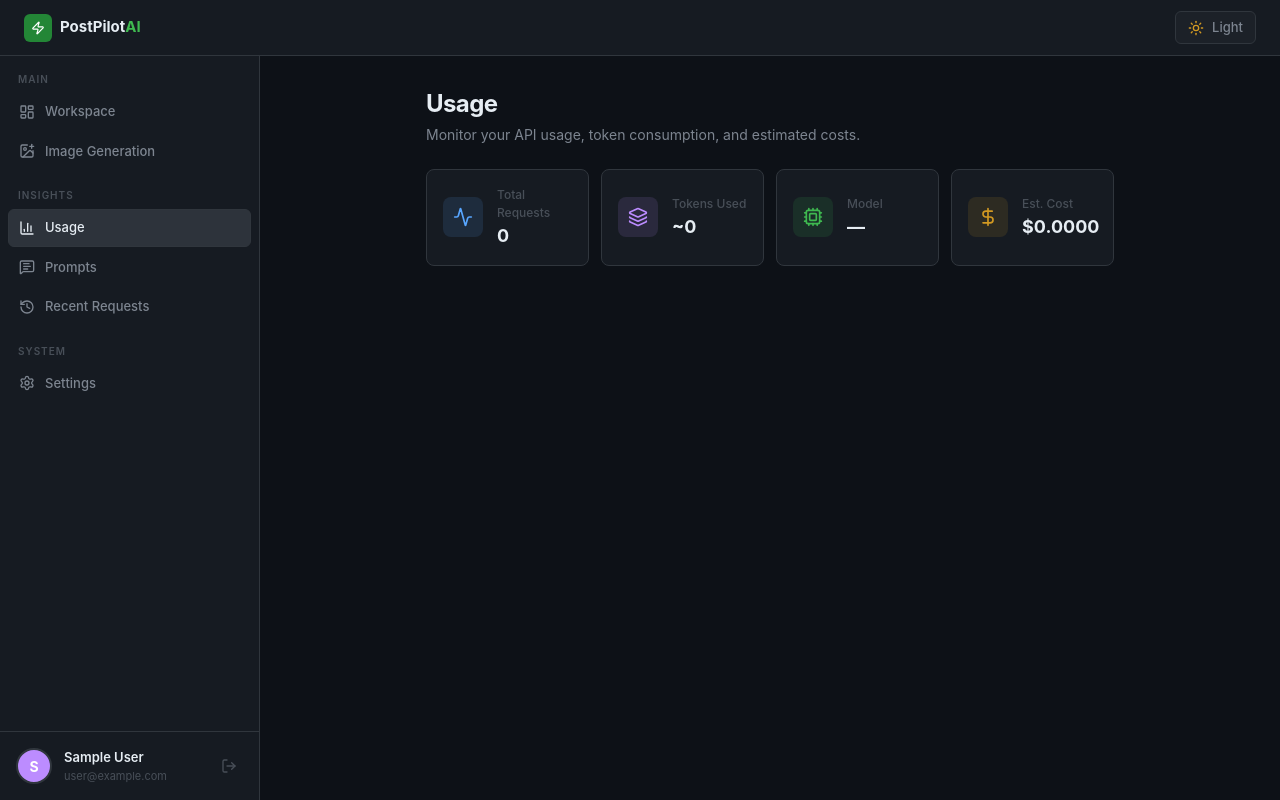
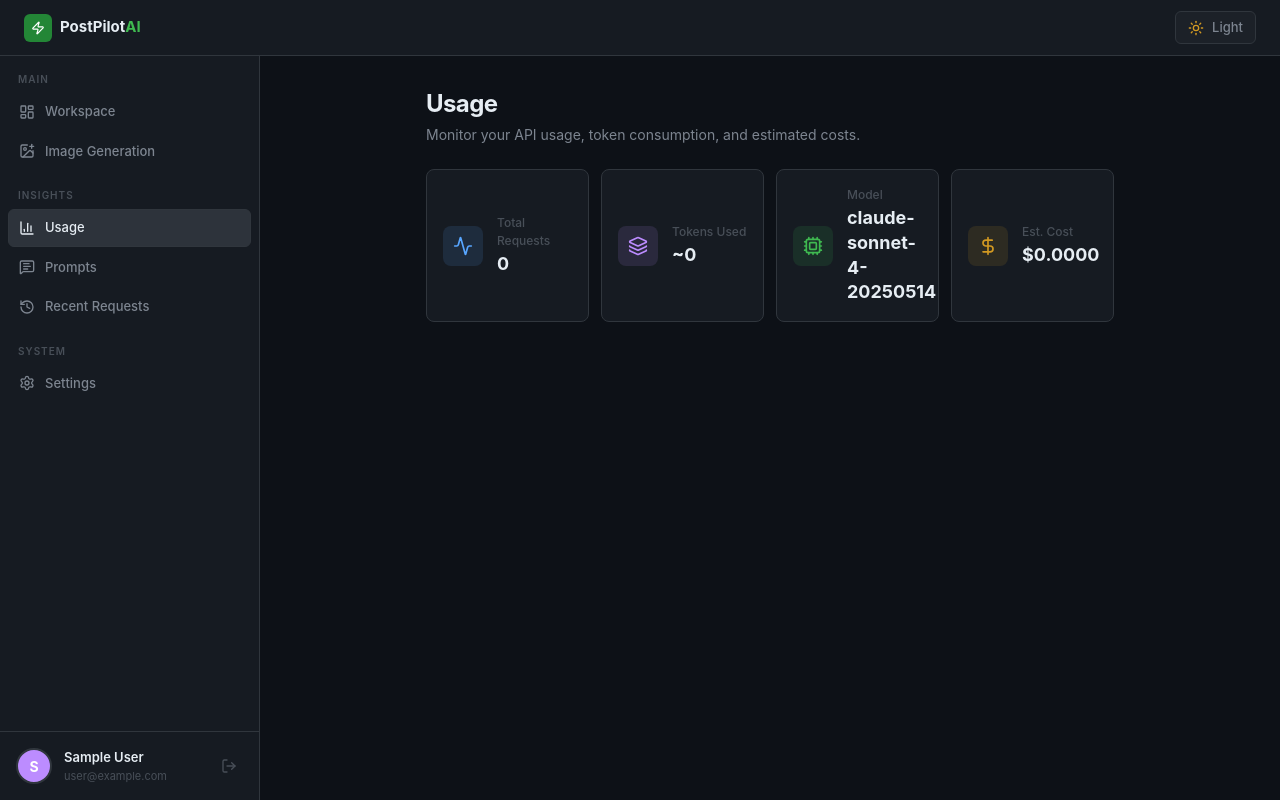
Before and after one commit to omveersingh9821/creator-agent, a React (Vite) app in the folder web/: page /usage in a window 1280 px wide. Built offline with nearby package versions, Linux system fonts and the light colour scheme; no server answers; sample sign-in values are in the browser's storage.

Commit message:
fix: show claude-sonnet-4-20250514 as model in Usage tab

```diff
--- a/web/src/pages/UsagePage.tsx
+++ b/web/src/pages/UsagePage.tsx
@@ -35,7 +35,7 @@ export function UsagePage() {
   const total = usage?.total_requests ?? 0;
   const tokens = usage?.total_tokens_estimated ?? 0;
   const cost = (usage?.estimated_cost_usd ?? 0).toFixed(4);
-  const model = usage?.model ?? "—";
+  const model = usage?.model || "claude-sonnet-4-20250514";
 
   return (
     <div className="mx-auto flex w-full max-w-3xl flex-col gap-6 px-4 py-8 sm:px-6 lg:px-10">
```
